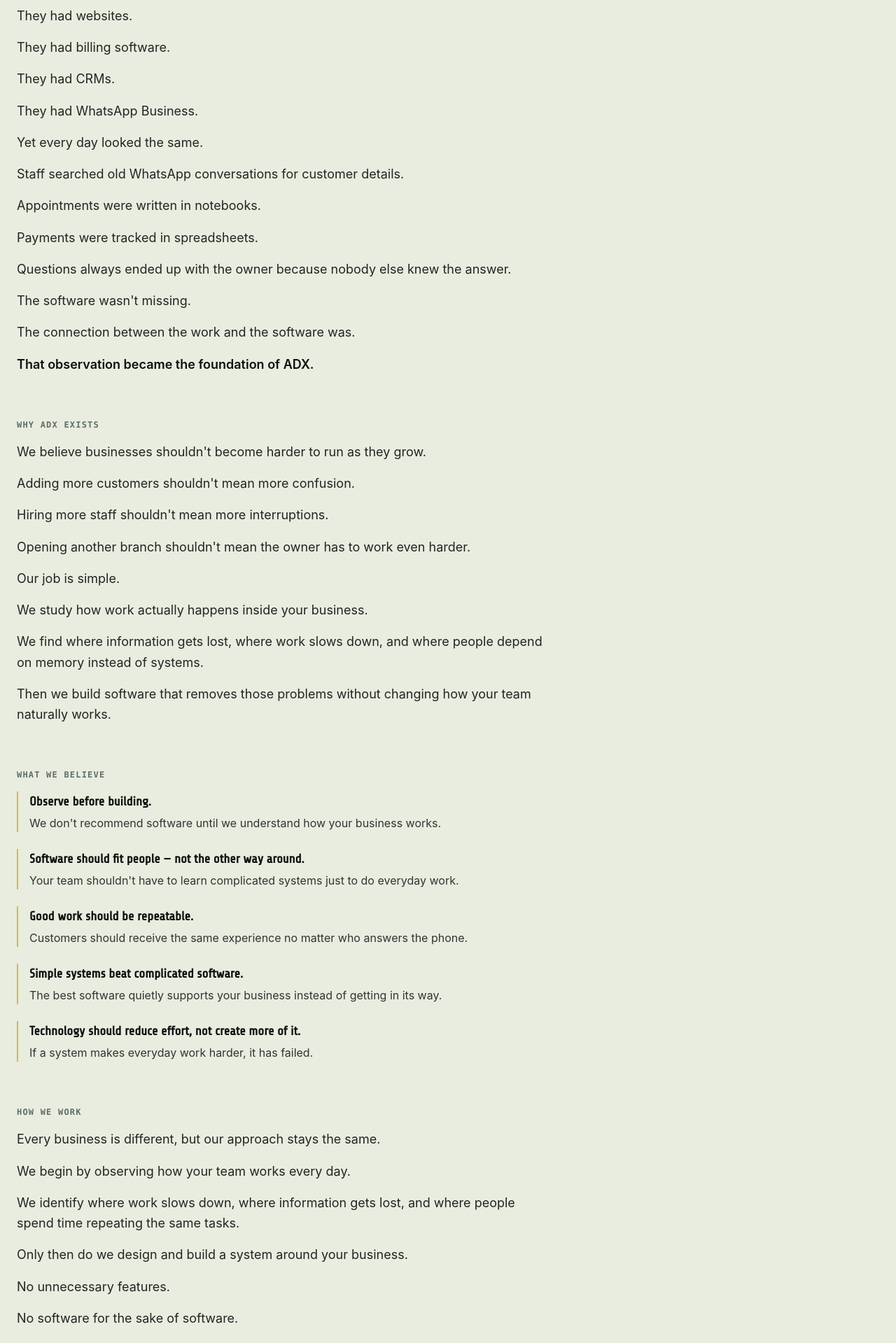
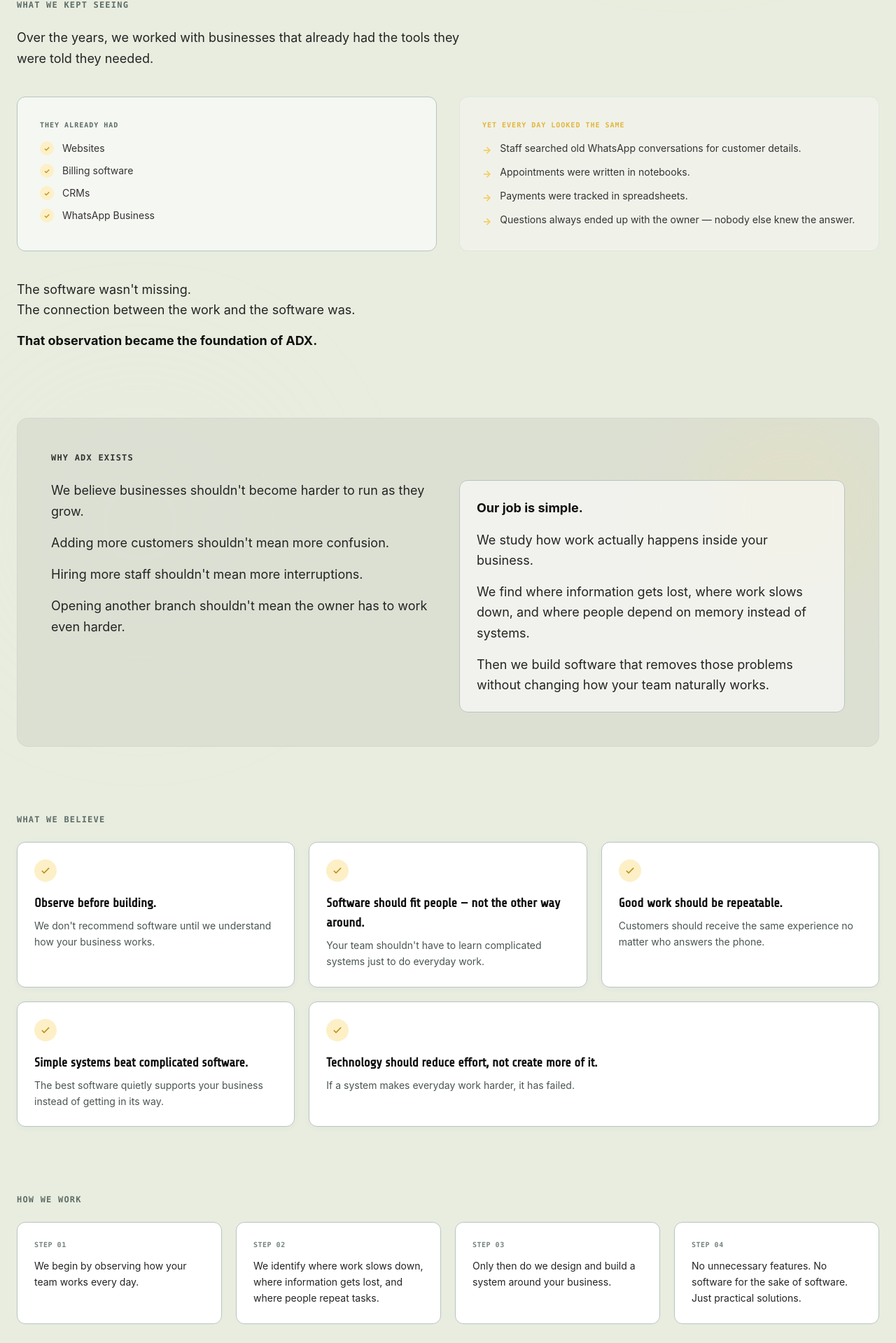
Before and after one commit to AdhyayanTeam/ADX-website, a Next.js app: page /about in a window 1280 px wide. Shown: the part 795-2714 px from the top of the page at 70% size. Built offline with nearby package versions, Linux system fonts and the light colour scheme.

Commit message:
Revamp About page with enhanced layout, improved content structure, and clearer messaging to better convey ADX's mission and values

```diff
--- a/src/app/about/page.tsx
+++ b/src/app/about/page.tsx
@@ -1,237 +1,242 @@
 export default function About() {
   return (
-    <main className="min-h-screen bg-glaucous-50 text-vivid-royal-950 pt-24 pb-20">
-      <div className="max-w-7xl mx-auto px-6">
-        <div className="border-b border-glaucous-200 pb-12 mb-16">
+    <main className="min-h-screen bg-glaucous-50 text-vivid-royal-950 pt-24 pb-20 relative overflow-hidden">
+      {/* Background decoration */}
+      <div className="absolute top-0 right-0 w-[600px] h-[600px] bg-coffee-bean-100/10 blur-[120px] rounded-full pointer-events-none" />
+      <div className="absolute top-1/3 left-0 w-[400px] h-[400px] bg-vivid-royal-100/10 blur-[100px] rounded-full pointer-events-none" />
+      <div className="absolute bottom-0 right-1/4 w-[500px] h-[500px] bg-glaucous-300/10 blur-[120px] rounded-full pointer-events-none" />
+
+      <div className="max-w-7xl mx-auto px-6 relative z-10">
+        {/* Header */}
+        <div className="border-b border-glaucous-200 pb-16 mb-20">
           <span className="text-xs font-mono font-semibold tracking-widest text-glaucous-600 uppercase">
             About ADX
           </span>
-          <h1 className="text-4xl sm:text-5xl font-extrabold text-vivid-royal-950 mt-2 mb-6 max-w-3xl">
+          <h1 className="text-4xl sm:text-5xl lg:text-6xl font-extrabold text-vivid-royal-950 mt-3 mb-8 max-w-4xl leading-tight">
             We build systems that make good work repeatable.
           </h1>
           <div className="text-base sm:text-lg text-glaucous-800 max-w-2xl leading-relaxed space-y-3">
-            <p>
-              Most businesses don&apos;t struggle because they lack software.
-            </p>
-            <p>
-              They struggle because important work depends on people remembering what needs to happen next.
-            </p>
-            <p>
-              A customer calls. Someone remembers the answer.
-            </p>
-            <p>
-              A payment is due. Someone promises to follow up.
-            </p>
-            <p>
-              A patient needs to come back. Someone says they&apos;ll call next week.
-            </p>
-            <p>
-              The work gets done — but only because the right person happened to remember.
-            </p>
-            <p>
-              As the business grows, that becomes harder every day.
-            </p>
+            <p>Most businesses don&apos;t struggle because they lack software.</p>
+            <p>They struggle because important work depends on people remembering what needs to happen next.</p>
+            <p>A customer calls. Someone remembers the answer.</p>
+            <p>A payment is due. Someone promises to follow up.</p>
+            <p>A patient needs to come back. Someone says they&apos;ll call next week.</p>
+            <p>The work gets done — but only because the right person happened to remember.</p>
+            <p className="font-semibold text-vivid-royal-950">As the business grows, that becomes harder every day.</p>
           </div>
         </div>
 
-        <div className="max-w-3xl flex flex-col gap-16">
+        <div className="flex flex-col gap-24">
+
+          {/* What We Kept Seeing */}
           <section>
-            <span className="text-xs font-mono font-bold tracking-widest text-glaucous-600 uppercase block mb-4">
+            <span className="text-xs font-mono font-bold tracking-widest text-glaucous-600 uppercase block mb-6">
               What We Kept Seeing
             </span>
-            <div className="text-base sm:text-lg text-glaucous-900 leading-relaxed space-y-4">
-              <p>
-                Over the years, we worked with businesses that already had the tools they were told they needed.
-              </p>
-              <p>
-                They had websites.
-              </p>
-              <p>
-                They had billing software.
-              </p>
-              <p>
-                They had CRMs.
-              </p>
-              <p>
-                They had WhatsApp Business.
-              </p>
-              <p>
-                Yet every day looked the same.
-              </p>
-              <p>
-                Staff searched old WhatsApp conversations for customer details.
-              </p>
-              <p>
-                Appointments were written in notebooks.
-              </p>
-              <p>
-                Payments were tracked in spreadsheets.
-              </p>
-              <p>
-                Questions always ended up with the owner because nobody else knew the answer.
-              </p>
-              <p>
+            <p className="text-base sm:text-lg text-glaucous-900 leading-relaxed mb-10 max-w-2xl">
+              Over the years, we worked with businesses that already had the tools they were told they needed.
+            </p>
+            <div className="grid md:grid-cols-2 gap-8">
+              <div className="bg-white/60 border border-glaucous-200 rounded-xl p-8">
+                <span className="font-mono text-[10px] text-glaucous-600 uppercase tracking-widest font-bold block mb-4">
+                  They already had
+                </span>
+                <ul className="flex flex-col gap-3">
+                  {["Websites", "Billing software", "CRMs", "WhatsApp Business"].map((item) => (
+                    <li key={item} className="flex items-center gap-3 text-sm text-glaucous-800">
+                      <span className="w-5 h-5 rounded-full bg-coffee-bean-100 flex items-center justify-center text-[10px] text-coffee-bean-600 font-bold">✓</span>
+                      {item}
+                    </li>
+                  ))}
+                </ul>
+              </div>
+              <div className="bg-scarlet-fire-50/40 border border-scarlet-fire-200/50 rounded-xl p-8">
+                <span className="font-mono text-[10px] text-scarlet-fire-600 uppercase tracking-widest font-bold block mb-4">
+                  Yet every day looked the same
+                </span>
+                <ul className="flex flex-col gap-3">
+                  {[
+                    "Staff searched old WhatsApp conversations for customer details.",
+                    "Appointments were written in notebooks.",
+                    "Payments were tracked in spreadsheets.",
+                    "Questions always ended up with the owner — nobody else knew the answer.",
+                  ].map((item) => (
+                    <li key={item} className="flex gap-3 items-start text-sm text-glaucous-800">
+                      <span className="text-scarlet-fire-500 font-bold mt-0.5">→</span>
+                      {item}
+                    </li>
+                  ))}
+                </ul>
+              </div>
+            </div>
+            <div className="mt-10 max-w-2xl">
+              <p className="text-base sm:text-lg text-glaucous-900 leading-relaxed">
                 The software wasn&apos;t missing.
               </p>
-              <p>
+              <p className="text-base sm:text-lg text-glaucous-900 leading-relaxed">
                 The connection between the work and the software was.
               </p>
-              <p className="font-semibold text-vivid-royal-950">
+              <p className="text-base sm:text-lg font-bold text-vivid-royal-950 mt-4">
                 That observation became the foundation of ADX.
               </p>
             </div>
           </section>
 
+          {/* Why ADX Exists */}
+          <section className="bg-vivid-royal-950/5 border border-vivid-royal-200/50 rounded-2xl p-8 sm:p-12 relative overflow-hidden">
+            <div className="absolute top-0 right-0 w-64 h-64 bg-coffee-bean-200/20 blur-[80px] rounded-full pointer-events-none" />
+            <div className="relative z-10">
+              <span className="text-xs font-mono font-bold tracking-widest text-vivid-royal-600 uppercase block mb-6">
+                Why ADX Exists
+              </span>
+              <div className="grid md:grid-cols-2 gap-8">
+                <div className="text-base sm:text-lg text-glaucous-900 leading-relaxed space-y-4">
+                  <p>We believe businesses shouldn&apos;t become harder to run as they grow.</p>
+                  <p>Adding more customers shouldn&apos;t mean more confusion.</p>
+                  <p>Hiring more staff shouldn&apos;t mean more interruptions.</p>
+                  <p>Opening another branch shouldn&apos;t mean the owner has to work even harder.</p>
+                </div>
+                <div className="bg-white/60 border border-glaucous-200 rounded-xl p-6 space-y-4 text-base sm:text-lg text-glaucous-900 leading-relaxed">
+                  <p className="font-bold text-vivid-royal-950">Our job is simple.</p>
+                  <p>We study how work actually happens inside your business.</p>
+                  <p>We find where information gets lost, where work slows down, and where people depend on memory instead of systems.</p>
+                  <p>Then we build software that removes those problems without changing how your team naturally works.</p>
+                </div>
+              </div>
+            </div>
+          </section>
+
+          {/* What We Believe */}
           <section>
-            <span className="text-xs font-mono font-bold tracking-widest text-glaucous-600 uppercase block mb-4">
-              Why ADX Exists
+            <span className="text-xs font-mono font-bold tracking-widest text-glaucous-600 uppercase block mb-6">
+              What We Believe
             </span>
-            <div className="text-base sm:text-lg text-glaucous-900 leading-relaxed space-y-4">
-              <p>
-                We believe businesses shouldn&apos;t become harder to run as they grow.
+            <div className="grid md:grid-cols-2 lg:grid-cols-3 gap-5">
+              {[
+                {
+                  title: "Observe before building.",
+                  desc: "We don't recommend software until we understand how your business works.",
+                },
+                {
+                  title: "Software should fit people — not the other way around.",
+                  desc: "Your team shouldn't have to learn complicated systems just to do everyday work.",
+                },
+                {
+                  title: "Good work should be repeatable.",
+                  desc: "Customers should receive the same experience no matter who answers the phone.",
+                },
+                {
+                  title: "Simple systems beat complicated software.",
+                  desc: "The best software quietly supports your business instead of getting in its way.",
+                },
+                {
+                  title: "Technology should reduce effort, not create more of it.",
+                  desc: "If a system makes everyday work harder, it has failed.",
+                  wide: true,
+                },
+              ].map((item) => (
+                <div
+                  key={item.title}
+                  className={`bg-white border border-glaucous-200 rounded-xl p-6 shadow-[0_2px_8px_rgba(66,47,208,0.04)] hover:shadow-[0_4px_16px_rgba(66,47,208,0.08)] hover:border-coffee-bean-300/60 transition-all duration-300 ${
+                    item.wide ? "md:col-span-2 lg:col-span-2" : ""
+                  }`}
+                >
+                  <div className="w-8 h-8 rounded-full bg-coffee-bean-100 flex items-center justify-center text-sm text-coffee-bean-600 font-bold mb-4">
+                    <svg className="w-4 h-4" fill="none" viewBox="0 0 24 24" stroke="currentColor" strokeWidth={2.5}>
+                      <path strokeLinecap="round" strokeLinejoin="round" d="M5 13l4 4L19 7" />
+                    </svg>
+                  </div>
+                  <h3 className="text-base sm:text-lg font-bold text-vivid-royal-950 mb-2">{item.title}</h3>
+                  <p className="text-sm text-glaucous-700 leading-relaxed">{item.desc}</p>
+                </div>
+              ))}
+            </div>
+          </section>
+
+          {/* How We Work */}
+          <section>
+            <span className="text-xs font-mono font-bold tracking-widest text-glaucous-600 uppercase block mb-6">
+              How We Work
+            </span>
+            <div className="grid sm:grid-cols-2 lg:grid-cols-4 gap-5">
+              {[
+                { step: "01", text: "We begin by observing how your team works every day." },
+                { step: "02", text: "We identify where work slows down, where information gets lost, and where people repeat tasks." },
+                { step: "03", text: "Only then do we design and build a system around your business." },
+                { step: "04", text: "No unnecessary features. No software for the sake of software. Just practical solutions." },
+              ].map((item) => (
+                <div key={item.step} className="bg-white border border-glaucous-200 rounded-xl p-6">
+                  <span className="font-mono text-[10px] font-bold text-glaucous-500 tracking-wider block mb-3">
+                    STEP {item.step}
+                  </span>
+                  <p className="text-sm text-glaucous-900 leading-relaxed">{item.text}</p>
+                </div>
+              ))}
+            </div>
+          </section>
+
+          {/* Founders */}
+          <div className="grid md:grid-cols-2 gap-6">
+            <section className="bg-white border border-glaucous-200 rounded-2xl p-8 sm:p-10 shadow-[0_2px_12px_rgba(66,47,208,0.04)]">
+              <div className="w-12 h-12 rounded-full bg-coffee-bean-100 border border-coffee-bean-200 flex items-center justify-center text-coffee-bean-600 font-bold text-sm mb-5">
+                MD
+              </div>
+              <span className="text-xs font-mono font-bold tracking-widest text-glaucous-600 uppercase block mb-4">
+                Meet the Founder
+              </span>
+              <div className="text-sm sm:text-base text-glaucous-900 leading-relaxed space-y-3">
+                <p className="text-lg font-bold text-vivid-royal-950">Hi, I&apos;m <strong>Mrigesh Deshpande</strong>.</p>
+                <p>Before starting ADX, I spent time building software for businesses across different industries.</p>
+                <p>What surprised me wasn&apos;t that businesses needed more technology.</p>
+                <p>It was that even after buying technology, everyday work still depended on memory, spreadsheets, and endless WhatsApp conversations.</p>
+                <p>That changed the way I think about software.</p>
+                <p>Today, every ADX project starts the same way — with observation before implementation.</p>
+                <p className="font-semibold text-vivid-royal-950">Because the best software isn&apos;t the one with the most features. It&apos;s the one that quietly helps people do their work better every single day.</p>
+              </div>
+            </section>
+
+            <section className="bg-white border border-glaucous-200 rounded-2xl p-8 sm:p-10 shadow-[0_2px_12px_rgba(66,47,208,0.04)]">
+              <div className="w-12 h-12 rounded-full bg-vivid-royal-100 border border-vivid-royal-200 flex items-center justify-center text-vivid-royal-600 font-bold text-sm mb-5">
+                CC
+              </div>
+              <span className="text-xs font-mono font-bold tracking-widest text-glaucous-600 uppercase block mb-4">
+                Meet the Co-Founder
+              </span>
+              <div className="text-sm sm:text-base text-glaucous-900 leading-relaxed space-y-3">
+                <p className="text-lg font-bold text-vivid-royal-950">Hi, I&apos;m <strong>Chakresh Chakshu</strong>.</p>
+                <p>Before ADX, I spent years building products and teams at companies like Amazon and early-stage startups.</p>
+                <p>I&apos;ve seen companies spend crores on software that nobody on the ground actually uses. The sales team buys a CRM. The finance team buys an ERP. The operations team builds their own spreadsheet.</p>
+                <p>None of them talk to each other. The work still runs on WhatsApp and phone calls.</p>
+                <p>That pattern kept showing up everywhere — whether it was a 5-person clinic or a 500-person company.</p>
+                <p>That&apos;s why I joined Mrigesh to build ADX.</p>
+                <p>Not to sell more software. To finally close the gap between the tools businesses own and the work their team actually does every day.</p>
+                <p className="font-semibold text-vivid-royal-950">If your team still depends on memory and WhatsApp to get work done, we want to fix that.</p>
+              </div>
+            </section>
+          </div>
+
+          {/* Our Goal */}
+          <section className="relative text-center py-16 px-6">
+            <div className="absolute inset-0 bg-gradient-to-b from-glaucous-100/30 to-transparent rounded-3xl pointer-events-none" />
+            <div className="relative z-10 max-w-2xl mx-auto">
+              <span className="text-xs font-mono font-bold tracking-widest text-glaucous-600 uppercase block mb-6">
+                Our Goal
+              </span>
+              <p className="text-base sm:text-lg text-glaucous-900 leading-relaxed mb-4">
+                We don&apos;t want businesses to become dependent on ADX.
               </p>
-              <p>
-                Adding more customers shouldn&apos;t mean more confusion.
+              <p className="text-base sm:text-lg text-glaucous-900 leading-relaxed mb-4">
+                We want them to become less dependent on memory, interruptions, and manual work.
               </p>
-              <p>
-                Hiring more staff shouldn&apos;t mean more interruptions.
+              <p className="text-base sm:text-lg text-glaucous-900 leading-relaxed mb-8">
+                If your team can focus on serving customers instead of chasing information, we&apos;ve done our job.
               </p>
-              <p>
-                Opening another branch shouldn&apos;t mean the owner has to work even harder.
-              </p>
-              <p>
-                Our job is simple.
-              </p>
-              <p>
-                We study how work actually happens inside your business.
-              </p>
-              <p>
-                We find where information gets lost, where work slows down, and where people depend on memory instead of systems.
-              </p>
-              <p>
-                Then we build software that removes those problems without changing how your team naturally works.
+              <p className="text-2xl sm:text-3xl font-bold text-vivid-royal-950">
+                That&apos;s why ADX exists.
               </p>
             </div>
           </section>
 
-          <section>
-            <span className="text-xs font-mono font-bold tracking-widest text-glaucous-600 uppercase block mb-4">
-              What We Believe
-            </span>
-            <div className="flex flex-col gap-6">
-              <div className="border-l-2 border-coffee-bean-500 pl-4">
-                <h3 className="text-base sm:text-lg font-bold text-vivid-royal-950 mb-1">Observe before building.</h3>
-                <p className="text-sm sm:text-base text-glaucous-800 leading-relaxed">
-                  We don&apos;t recommend software until we understand how your business works.
-                </p>
-              </div>
-              <div className="border-l-2 border-coffee-bean-500 pl-4">
-                <h3 className="text-base sm:text-lg font-bold text-vivid-royal-950 mb-1">Software should fit people — not the other way around.</h3>
-                <p className="text-sm sm:text-base text-glaucous-800 leading-relaxed">
-                  Your team shouldn&apos;t have to learn complicated systems just to do everyday work.
-                </p>
-              </div>
-              <div className="border-l-2 border-coffee-bean-500 pl-4">
-                <h3 className="text-base sm:text-lg font-bold text-vivid-royal-950 mb-1">Good work should be repeatable.</h3>
-                <p className="text-sm sm:text-base text-glaucous-800 leading-relaxed">
-                  Customers should receive the same experience no matter who answers the phone.
-                </p>
-              </div>
-              <div className="border-l-2 border-coffee-bean-500 pl-4">
-                <h3 className="text-base sm:text-lg font-bold text-vivid-royal-950 mb-1">Simple systems beat complicated software.</h3>
-                <p className="text-sm sm:text-base text-glaucous-800 leading-relaxed">
-                  The best software quietly supports your business instead of getting in its way.
-                </p>
-              </div>
-              <div className="border-l-2 border-coffee-bean-500 pl-4">
-                <h3 className="text-base sm:text-lg font-bold text-vivid-royal-950 mb-1">Technology should reduce effort, not create more of it.</h3>
-                <p className="text-sm sm:text-base text-glaucous-800 leading-relaxed">
-                  If a system makes everyday work harder, it has failed.
-                </p>
-              </div>
-            </div>
-          </section>
-
-          <section>
-            <span className="text-xs font-mono font-bold tracking-widest text-glaucous-600 uppercase block mb-4">
-              How We Work
-            </span>
-            <div className="text-base sm:text-lg text-glaucous-900 leading-relaxed space-y-4">
-              <p>
-                Every business is different, but our approach stays the same.
-              </p>
-              <p>
-                We begin by observing how your team works every day.
-              </p>
-              <p>
-                We identify where work slows down, where information gets lost, and where people spend time repeating the same tasks.
-              </p>
-              <p>
-                Only then do we design and build a system around your business.
-              </p>
-              <p>
-                No unnecessary features.
-              </p>
-              <p>
-                No software for the sake of software.
-              </p>
-              <p>
-                Just practical solutions to real operational problems.
-              </p>
-            </div>
-          </section>
-
-          <section className="bg-ghost-white-50 border border-glaucous-200 rounded-lg p-8 sm:p-10">
-            <span className="text-xs font-mono font-bold tracking-widest text-glaucous-600 uppercase block mb-4">
-              Meet the Founder
-            </span>
-            <div className="text-base sm:text-lg text-glaucous-900 leading-relaxed space-y-4">
-              <p>
-                Hi, I&apos;m <strong>Mrigesh Deshpande</strong>.
-              </p>
-              <p>
-                Before starting ADX, I spent time building software for businesses across different industries.
-              </p>
-              <p>
-                What surprised me wasn&apos;t that businesses needed more technology.
-              </p>
-              <p>
-                It was that even after buying technology, everyday work still depended on memory, spreadsheets, and endless WhatsApp conversations.
-              </p>
-              <p>
-                That changed the way I think about software.
-              </p>
-              <p>
-                Today, every ADX project starts the same way — with observation before implementation.
-              </p>
-              <p>
-                Because the best software isn&apos;t the one with the most features.
-              </p>
-              <p className="font-semibold text-vivid-royal-950">
-                It&apos;s the one that quietly helps people do their work better every single day.
-              </p>
-            </div>
-          </section>
-
-          <section className="border-t border-glaucous-200 pt-12">
-            <span className="text-xs font-mono font-bold tracking-widest text-glaucous-600 uppercase block mb-4">
-              Our Goal
-            </span>
-            <div className="text-base sm:text-lg text-glaucous-900 leading-relaxed space-y-4">
-              <p>
-                We don&apos;t want businesses to become dependent on ADX.
-              </p>
-              <p>
-                We want them to become less dependent on memory, interruptions, and manual work.
-              </p>
-              <p>
-                If your team can focus on serving customers instead of chasing information, we&apos;ve done our job.
-              </p>
-              <p className="text-lg sm:text-xl font-bold text-vivid-royal-950 pt-2">
-                That&apos;s why ADX exists.
-              </p>
-            </div>
-          </section>
         </div>
       </div>
     </main>
```
